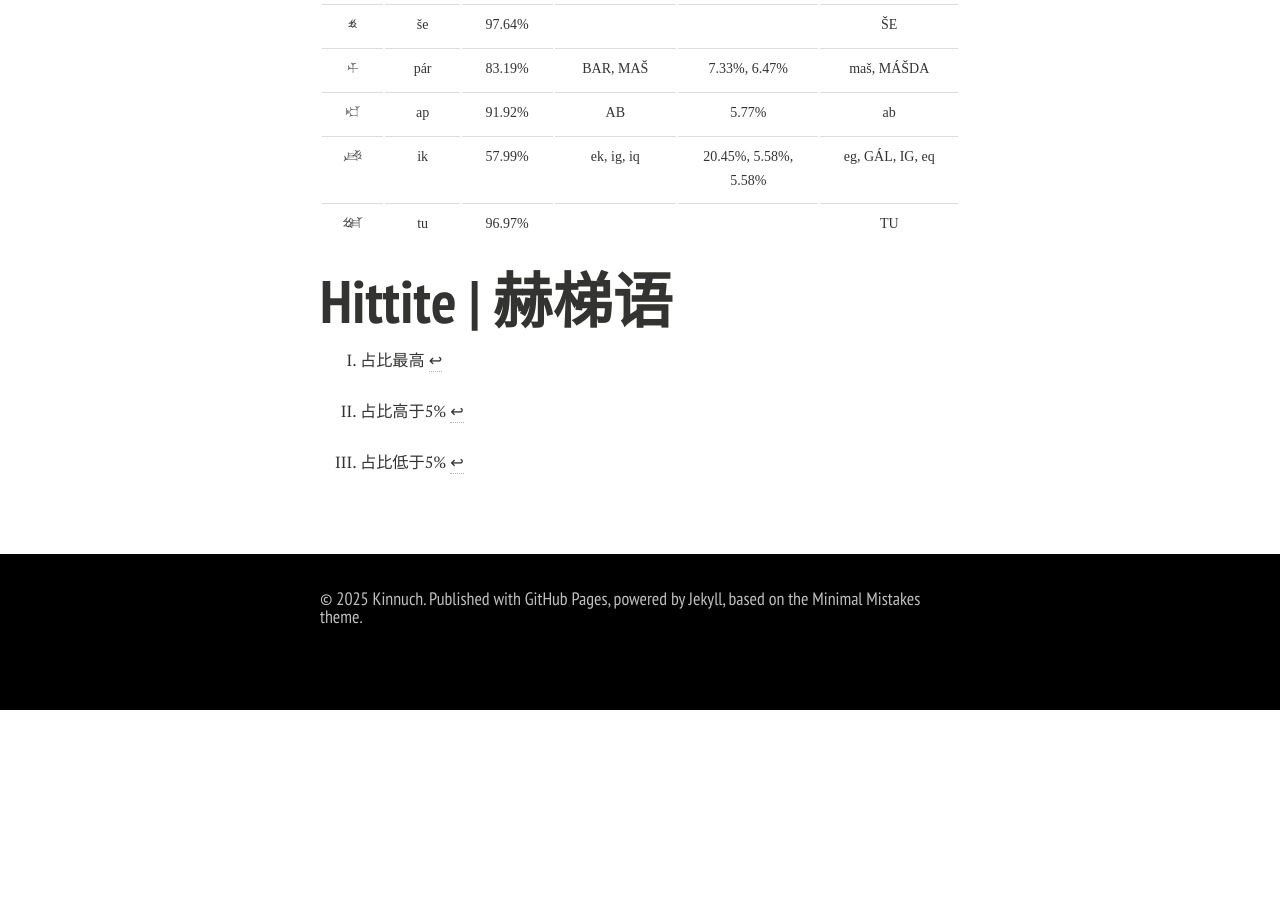
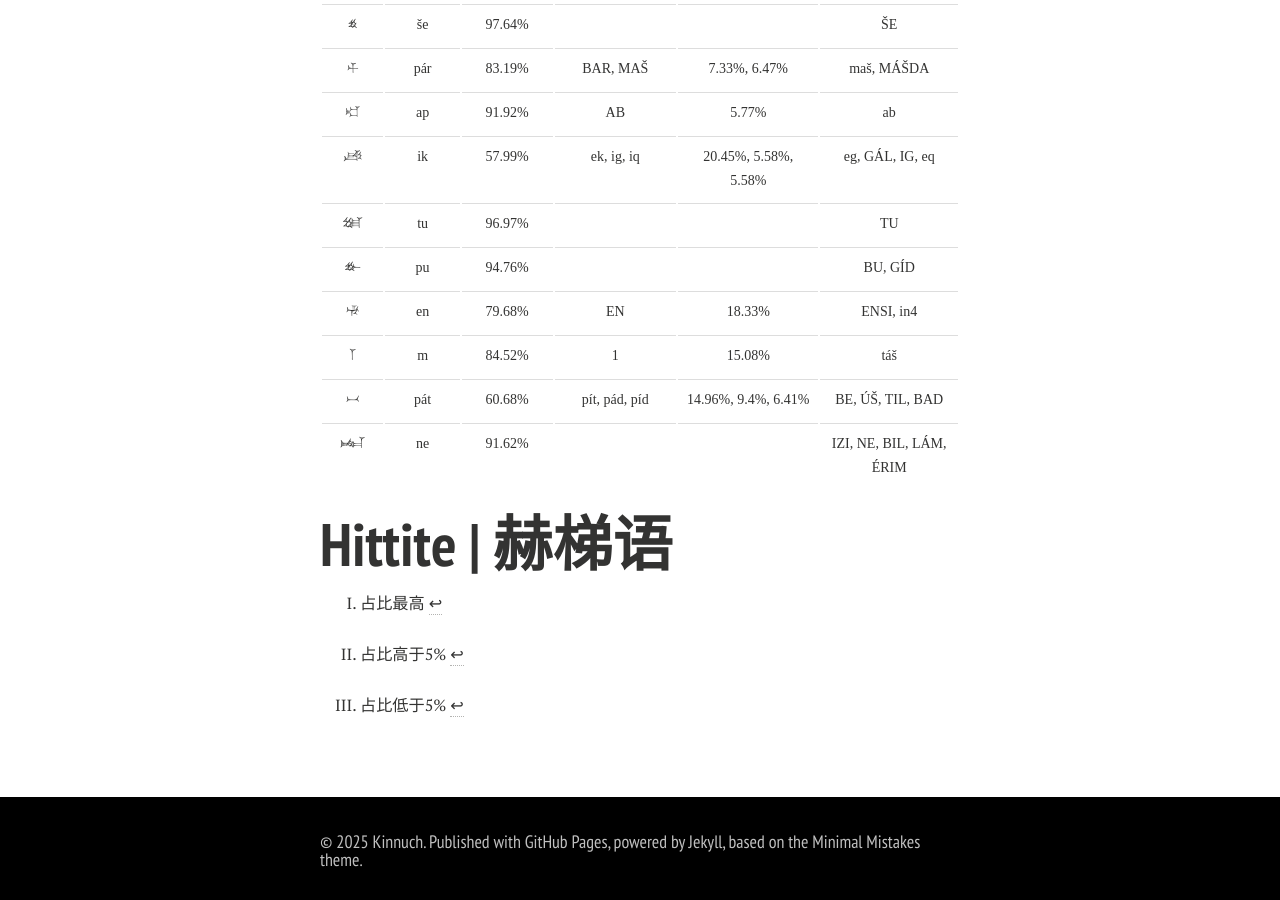
Before and after one commit to Kinnuch/kinnuch.github.io, a Jekyll site: the page built from laim/hittite.md, in a window 1280 px wide and 900 px high, scrolled down 3102 px. Built offline with Jekyll 4.4.1, drawn with Linux system fonts in a browser that asks for light colours; nearby versions of some CDN libraries; comment, search, counter and statistics services are not loaded; a style sheet for code colours, icons or effects is not loaded; before the commit the page ends 3812 px from its top, so only the background shows below that.

Commit message:
Update hittite.md

```diff
--- a/laim/hittite.md
+++ b/laim/hittite.md
@@ -76,6 +76,11 @@ By Kinnuch <font face='Cuneiform'>𒆠𒅔𒉡𒄴</font>
 | <font face='Cuneiform'>𒀊</font>  |       ap       |    91.92%    |           AB            |                5.77%                 |             ab             |
 | <font face='Cuneiform'>𒅅</font>  |       ik       |    57.99%    |       ek, ig, iq        |         20.45%, 5.58%, 5.58%         |      eg, GÁL, IG, eq       |
 | <font face='Cuneiform'>𒌅</font>  |       tu       |    96.97%    |                         |                                      |             TU             |
+| <font face='Cuneiform'>𒁍</font>  |       pu       |    94.76%    |                         |                                      |          BU, GÍD           |
+| <font face='Cuneiform'>𒂗</font>  |       en       |    79.68%    |           EN            |                18.33%                |         ENSI, in4          |
+| <font face='Cuneiform'>𒁹</font>  |       m        |    84.52%    |            1            |                15.08%                |            táš             |
+| <font face='Cuneiform'>𒁁</font>  |      pát       |    60.68%    |      pít, pád, píd      |         14.96%, 9.4%, 6.41%          |      BE, ÚŠ, TIL, BAD      |
+| <font face='Cuneiform'>𒉈</font>  |       ne       |    91.62%    |                         |                                      |  IZI, NE, BIL, LÁM, ÉRIM   |
 
 <font face='Cuneiform'></font>
 
```
